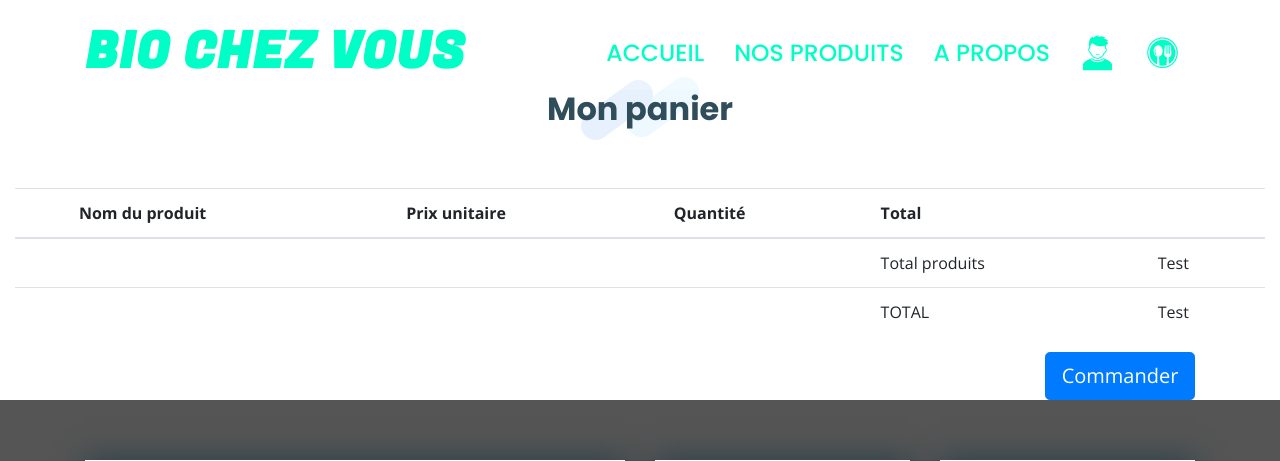
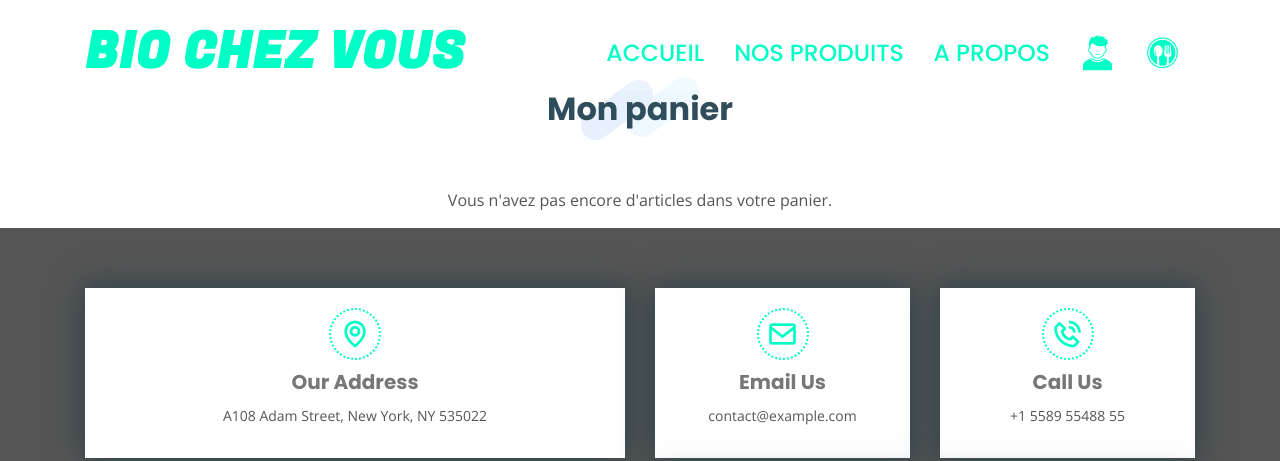
Before and after one commit to Baptistex/DUT_p202003, a Django app: page /panier in a window 1280 px wide. Shown: the top 461 px of the page. Run offline with Django 3.2, Linux system fonts and the light colour scheme; the visitor is signed in with stand-in values (Sample User, id 1); data that the repository does not hold is empty; some libraries are stand-ins or nearby versions.

Commit message:
Finition de la page panier

```diff
--- a/biochezvous/espace_perso/templates/espace_perso/panier.html
+++ b/biochezvous/espace_perso/templates/espace_perso/panier.html
@@ -15,6 +15,7 @@
     <h2> Mon panier </h2>
   </div>
 
+  {% if panier %}
   <table class="table">
     <thead>
       <tr>
@@ -38,9 +39,12 @@
         <td>{{ elem.quantite }}</td>
         <td>{{ elem.produit.prix|mul:elem.quantite }}</td>
         <td>
-          <a href="suppressionPanier/{{ elem.produit.produit_id }}"><span class="glyphicon glyphicon-pencil"> <svg xmlns="http://www.w3.org/2000/svg" width="16" height="16" fill="currentColor" class="bi bi-trash-fill" viewBox="0 0 16 16">
-            <path d="M2.5 1a1 1 0 0 0-1 1v1a1 1 0 0 0 1 1H3v9a2 2 0 0 0 2 2h6a2 2 0 0 0 2-2V4h.5a1 1 0 0 0 1-1V2a1 1 0 0 0-1-1H10a1 1 0 0 0-1-1H7a1 1 0 0 0-1 1H2.5zm3 4a.5.5 0 0 1 .5.5v7a.5.5 0 0 1-1 0v-7a.5.5 0 0 1 .5-.5zM8 5a.5.5 0 0 1 .5.5v7a.5.5 0 0 1-1 0v-7A.5.5 0 0 1 8 5zm3 .5v7a.5.5 0 0 1-1 0v-7a.5.5 0 0 1 1 0z"/>
-          </svg></span></a></td>
+          <a href="suppressionPanier/{{ elem.produit.produit_id }}"><span class="glyphicon glyphicon-pencil"> <svg
+                xmlns="http://www.w3.org/2000/svg" width="16" height="16" fill="currentColor" class="bi bi-trash-fill"
+                viewBox="0 0 16 16">
+                <path
+                  d="M2.5 1a1 1 0 0 0-1 1v1a1 1 0 0 0 1 1H3v9a2 2 0 0 0 2 2h6a2 2 0 0 0 2-2V4h.5a1 1 0 0 0 1-1V2a1 1 0 0 0-1-1H10a1 1 0 0 0-1-1H7a1 1 0 0 0-1 1H2.5zm3 4a.5.5 0 0 1 .5.5v7a.5.5 0 0 1-1 0v-7a.5.5 0 0 1 .5-.5zM8 5a.5.5 0 0 1 .5.5v7a.5.5 0 0 1-1 0v-7A.5.5 0 0 1 8 5zm3 .5v7a.5.5 0 0 1-1 0v-7a.5.5 0 0 1 1 0z" />
+              </svg></span></a></td>
       </tr>
       {% endfor %}
       <tr>
@@ -61,13 +65,23 @@
       </tr>
     </tbody>
   </table>
-
   <div class="row justify-content-end text-center">
 
     <div class="col-md-3">
-        <button type="button" class="btn btn-primary btn-lg"> Commander </button>
+      <button type="button" class="btn btn-primary btn-lg"> Commander </button>
     </div>
-</div>
+  </div>
+  {% else %}
+
+  <div class="row justify-content-center text-center">
+    <div class="col-md-6">
+      <p> Vous n'avez pas encore d'articles dans votre panier.</p>
+    </div>
+  </div>
+
+{% endif %}
+
+
 
 </div>
 {% endblock %}
--- a/biochezvous/espace_perso/urls.py
+++ b/biochezvous/espace_perso/urls.py
@@ -20,8 +20,4 @@
 
 
 
-
-
-
-
 ]
--- a/biochezvous/espace_perso/views.py
+++ b/biochezvous/espace_perso/views.py
@@ -1,4 +1,4 @@
-from django.shortcuts import render
+from django.shortcuts import render, redirect
 from django.http import HttpResponse, HttpResponseRedirect
 from django.db import connection
 from collections import namedtuple
@@ -106,24 +106,6 @@
         logout(request)
     return HttpResponse(template.render({},request))
 
-"""
-def modif_data(request):
-
-    if request.method == 'POST':
-        form = FormDataModification(request.POST)
-
-        #email = request.POST.get('email')
-        #name = request.POST.get('name')
-
-        instance = form.save()
-        instance.save()
-    else:
-        #form = FormInscription()
-    return render(request, 'espace_perso/inscription_prod.html', {'form' : form})
-
-"""
-
-
 @permission_required ('espace_perso.can_view_espace_perso', login_url='connexion')
 def espacePerso(request):
     """
@@ -204,9 +186,7 @@
     Authors:
         Justine Fouillé
     """
-    #TODO changer et unifier le bazar
-    #TODO voir les sessions pour récupérer l'id
-    #TODO Vérifier les champs
+    #TODO Vérifier la vérification automatique des champs du formulaire
     personne_id = request.user.personne_id
     u = Personne.objects.get(personne_id=personne_id)
     form = FormDataModification(instance=u)
@@ -216,8 +196,8 @@
             form.save()
     context = {'form':form}
 
+    return render(request, 'espace_perso/informationPerso.html', context)
 
-    return render(request, 'espace_perso/informationPerso.html', context)
 
 
 #@permission_required ('espace_perso.can_view_espace_perso', login_url='connexion')
@@ -238,6 +218,25 @@
     context['panier'] = Panier.objects.filter(personne_id=personne_id)
     return render(request, 'espace_perso/panier.html',context)
 
-def suppressionPanier(request):
-    context = {}
-    return render(request, 'espace_perso/suppressionPanier.html',context)
+
+
+def suppressionPanier(request, id):
+    """
+    Supprimer un élement du panier
+
+    Args:
+        id : c'est l'id du produit à terminer
+
+    Returns:
+        redirige vers la vue panier
+
+    Authors:
+        Justine Fouillé
+    """
+    #TODO : gérer le fait que ce soit les articles pour l'utilisateur donné
+    personne_id = request.user.personne_id
+    panier = Panier.objects.filter(personne_id=personne_id)
+    produit = panier.get(produit_id=id)
+
+    produit.delete()
+    return redirect('panier')
--- a/biochezvous/produit/models.py
+++ b/biochezvous/produit/models.py
@@ -78,7 +78,6 @@
 class Panier(models.Model):
     personne = models.ForeignKey('espace_perso.Personne', related_name='panier_personne', on_delete=models.CASCADE)
     produit = models.ForeignKey('Produit', on_delete=models.CASCADE)
-
     panier_id = models.AutoField(primary_key=True)
     quantite = models.IntegerField()
 
```
